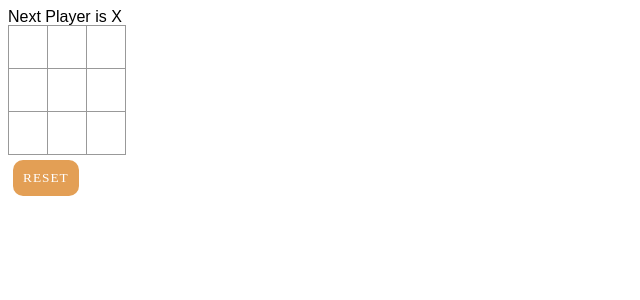
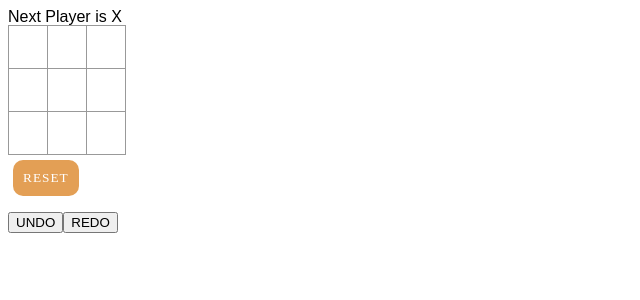
Before and after one commit to 4ssh1/Tic-tac-toe, a React (Vite) app: page / in a window 1280 px wide. Shown: the top 300 px of the page, without its empty margins (0-640 px from the left). Built offline with nearby package versions, Linux system fonts and the light colour scheme.

Commit message:
added redo and undo button, updated reset button function

```diff
--- a/src/App.jsx
+++ b/src/App.jsx
@@ -24,6 +24,9 @@ function calculateWinner(squares) {
   export default function Board() {
   const [squares, setSquares] = useState(Array(9).fill(""))
   const [XisNext, setXisNext] = useState(true)
+  const [history, setHistory] = useState([Array(9).fill("")])
+  const [position, setPosition] = useState(0)
+
   const nextPlayer = calculateWinner(squares)
   let status;
   let winner
@@ -32,6 +35,7 @@ function calculateWinner(squares) {
   }else {
     status = `Next Player is ${XisNext ? "X" : "O"}`
   }
+
 
   function click(i) {
     if (squares[i] || calculateWinner(squares)){
@@ -43,8 +47,13 @@ function calculateWinner(squares) {
     }else{
       nextSquare[i]= "O"
     }
+
+    const newHistory = history.slice(0, position + 1)
+    setHistory([...newHistory, nextSquare])
+    setPosition(newHistory.length)
     setSquares(nextSquare)
     setXisNext(!XisNext)
+
   }
 
   let data
@@ -55,6 +64,32 @@ function calculateWinner(squares) {
      status = " "
   }
 
+  function undo(){
+    if (position > 0){
+      setSquares(history[position - 1])
+      setPosition(position - 1)
+      let pre = position - 1
+      setXisNext(pre % 2 === 0)
+    }else{
+      alert("No moves to undo")
+    }
+  }
+
+  function redo(){
+    if (position < history.length - 1){
+      setSquares(history[position + 1])
+      setPosition(position + 1)
+      let newMove = position + 1
+      setXisNext(newMove % 2 === 0)
+    }else{
+      alert("Where are you going to ? :)")
+    }
+  }
+
+  function reset(){
+    setSquares(Array(9).fill(""))
+    setXisNext(true)
+  }
 
   return (
     <div className='container'>
@@ -76,8 +111,10 @@ function calculateWinner(squares) {
         }
 
       </div>
-      <button onClick={()=>setSquares(Array(9).fill(""))} className='reset'>RESET</button>
+      <button onClick={reset} className='reset'>RESET</button>
       <p>{winner}{data}</p>
+      <button onClick={undo}>UNDO</button>
+      <button onClick={redo}>REDO</button>
     </div>
   )
 }
```
